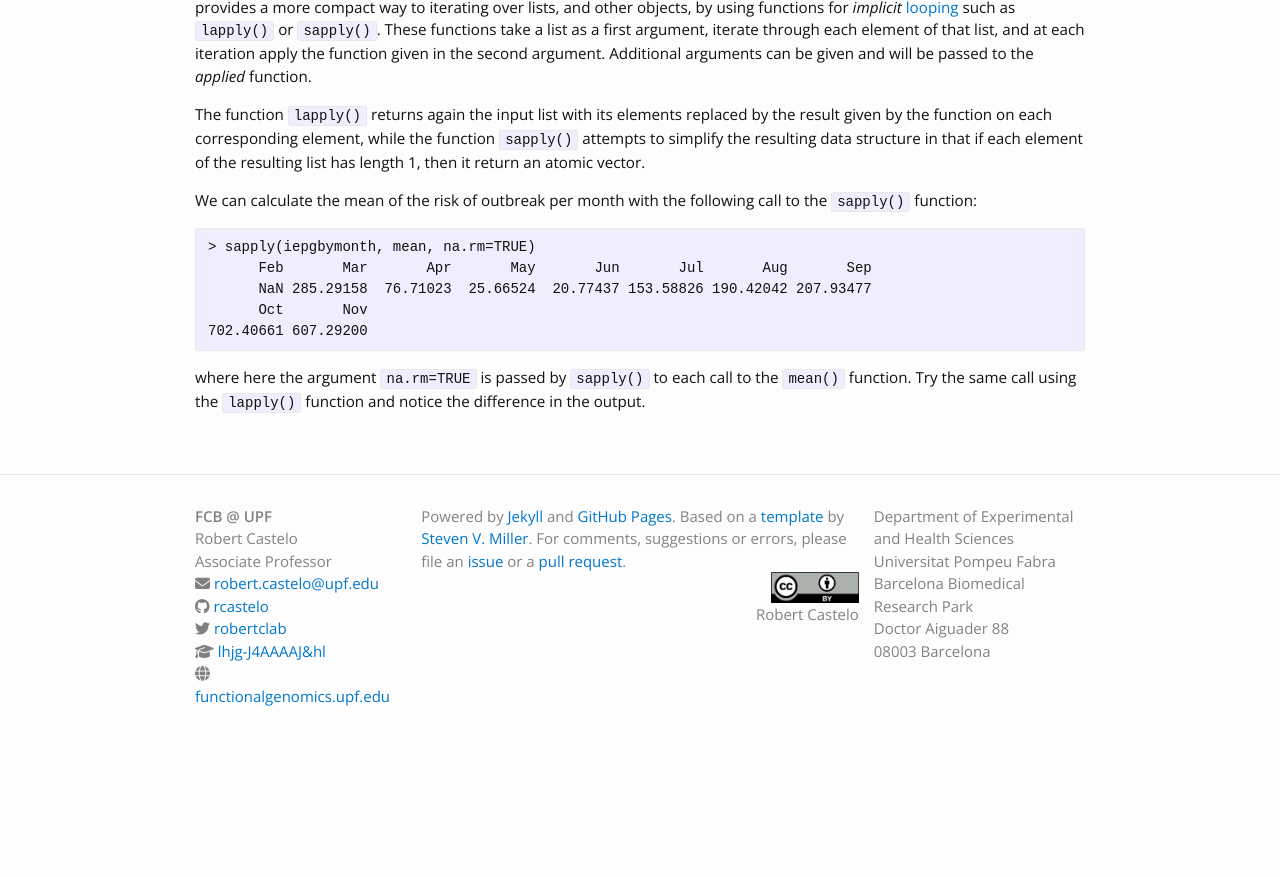
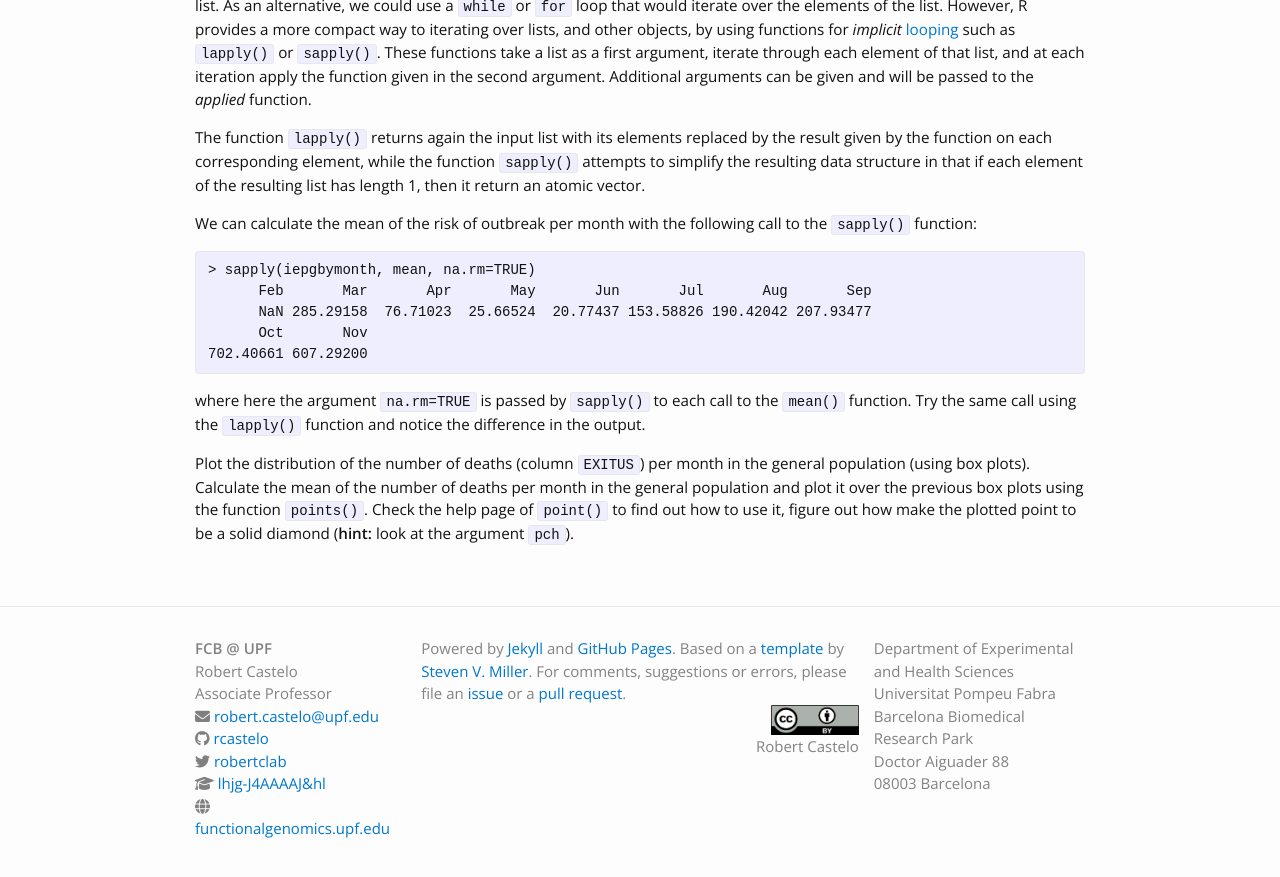
Before and after one commit to funcompbio/funcompbio.github.io, a Jekyll site: the page built from practical9/practical9.md, in a window 1280 px wide and 900 px high, scrolled down 7586 px. Shown: the top 877 px of the window. Built offline with Jekyll 4.4.1, drawn with Linux system fonts in a browser that asks for light colours; nearby versions of some CDN libraries; before the commit the page ends 8353 px from its top, so only the background shows below that; some of the changed text lies outside the part shown.

Commit message:
Updated practical 9.

```diff
--- a/practical9/practical9.html
+++ b/practical9/practical9.html
@@ -5,6 +5,7 @@
 <li>How to manipulate dates in data.</li>
 <li>How to create and use factor objects.</li>
 <li>How to create and use list objects.</li>
+<li>How to perform implicit looping through lists.</li>
 <li>Learn visualizing data in different ways.</li>
 </ul>
 <h1 id="setup-and-background">Setup and background</h1>
@@ -178,3 +179,4 @@ $Apr
       Oct       Nov
 702.40661 607.29200 </code></pre>
 <p>where here the argument <code>na.rm=TRUE</code> is passed by <code>sapply()</code> to each call to the <code>mean()</code> function. Try the same call using the <code>lapply()</code> function and notice the difference in the output.</p>
+<p>Plot the distribution of the number of deaths (column <code>EXITUS</code>) per month in the general population (using box plots). Calculate the mean of the number of deaths per month in the general population and plot it over the previous box plots using the function <code>points()</code>. Check the help page of <code>point()</code> to find out how to use it, figure out how make the plotted point to be a solid diamond (<strong>hint:</strong> look at the argument <code>pch</code>).</p>
```
